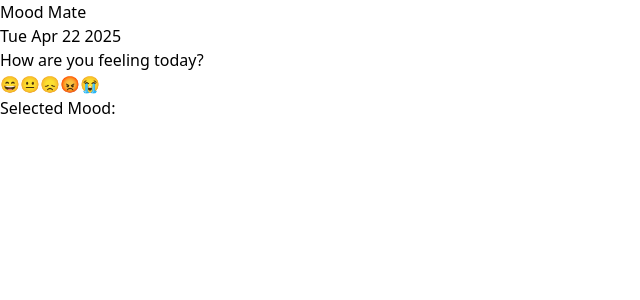
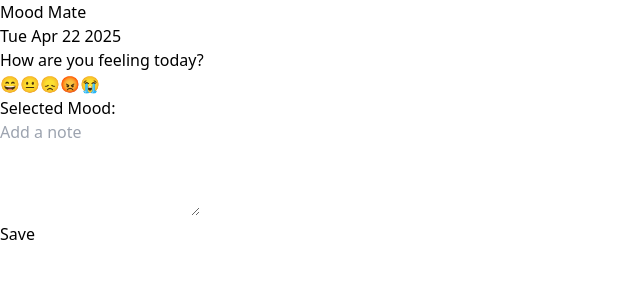
Before and after one commit to gitVikas898/mood-mate, a React (Vite) app: page / in a window 1280 px wide. Shown: the top 300 px of the page, without its empty margins (0-640 px from the left). Built offline with nearby package versions, Linux system fonts and the light colour scheme.

Commit message:
built a baisc note input that saves the notes and mood in localstorage need to fix css later now working on calendar view

```diff
--- a/package.json
+++ b/package.json
@@ -12,6 +12,7 @@
   "dependencies": {
     "mood-mate": "file:",
     "react": "^19.0.0",
+    "react-calendar": "^5.1.0",
     "react-dom": "^19.0.0"
   },
   "devDependencies": {
--- a/src/App.jsx
+++ b/src/App.jsx
@@ -3,16 +3,36 @@ import { useState } from 'react'
 import './App.css'
 import DateDisplay from './components/DateDisplay'
 import MoodSelector from './components/MoodSelector'
+import NoteInput from './components/NoteInput';
+
 
 function App() {
   const [mood,setMood] = useState("");
+  const [note, setNote] = useState("");
+  const handleSave =()=>{
+    if(!mood || !note){
+      alert("Please select a mood and note");
+      return;
+    }
 
+    const today = new Date().toISOString().split("T")[0];
+    const newEntery = {date:today,mood,note};
+    const existing = JSON.parse(localStorage.getItem("moodEntries"))||[];
+    const updated = [...existing,newEntery];
+
+    localStorage.setItem("moodEntries",JSON.stringify(updated));
+    alert("Entery Saved");
+  }
   return (
    <div>
         <h1>Mood Mate</h1>
         <DateDisplay/>
         <MoodSelector setMood={setMood}/>
         <p>Selected Mood:{mood}</p>
+        <NoteInput onNoteChange={setNote}/>
+        <button onClick={handleSave} className="mt-6 bg-blue-500 text-white px-4 py-2 rounded-lg hover:bg-blue-600">
+            Save
+        </button>
    </div>
   )
 }
--- a/src/components/NoteInput.jsx
+++ b/src/components/NoteInput.jsx
@@ -0,0 +1,24 @@
+import React, { useState } from 'react'
+
+const NoteInput = ({onNoteChange}) => {
+    const[note,setNote] = useState("");
+
+    const handleChange = (e)=>{
+        setNote(e.target.value);
+        onNoteChange(e.target.value);
+    }
+
+  return (
+    <div>
+        <textarea className="w-full p-3 border rounded-lg shadow-sm resize-none focus:outline-none focus:ring-2 focus:ring-blue-300"
+         value={note} rows={4} id="note"
+         placeholder='Add a note'
+         onChange={handleChange}
+         >
+
+         </textarea>
+    </div>
+  )
+}
+
+export default NoteInput
```
Also changed, not shown: 1 other file (tests, documents, lock files or other folders).
